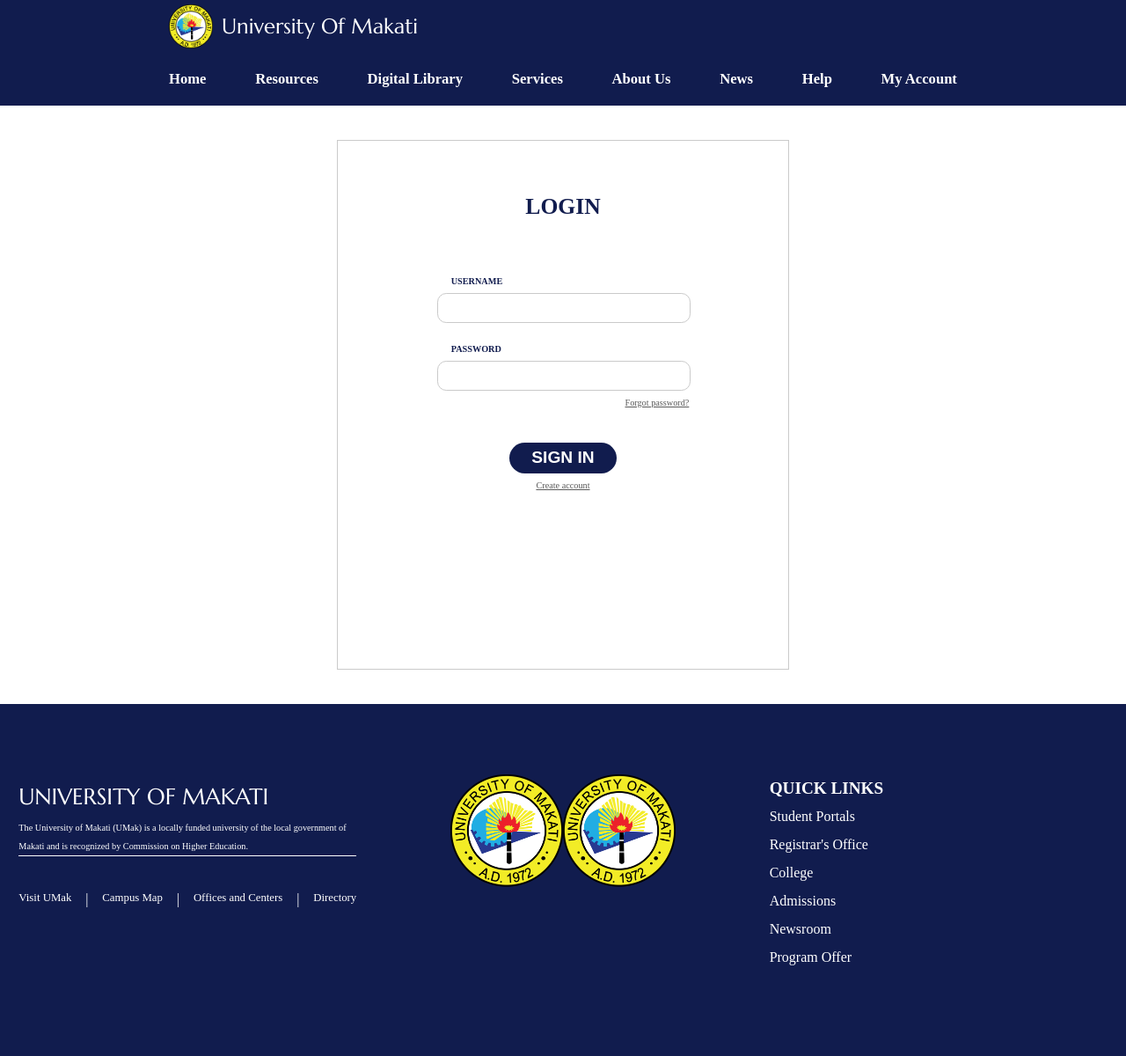
After one commit to deadloxsummoner/UMakLib, a PHP site: page /login.php in a window 1280 px wide. The commit adds this page. Shown: the whole page at 88% size. Run offline with PHP 8.4, Linux system fonts and the light colour scheme; some web fonts are replaced.

Commit message:
Add login page and enhance UI with add-to-cart feature

```diff
--- a/bookinfo.php
+++ b/bookinfo.php
@@ -22,6 +22,7 @@
     <meta name="viewport" content="width=device-width, initial-scale=1.0">
     <title>UMAKLib</title>
     <link rel="stylesheet" href="style.css">
+    <script src="https://unpkg.com/boxicons@2.1.4/dist/boxicons.js"></script>
 </head>
 
 <body>
@@ -55,7 +56,12 @@
                     CALL NO:
                     <p> <?= $book['book_callno'] ?></p>
                 </div>
+
+                <a href="<?= $book['id'] ?>" class="add-to-cart">
+                    <box-icon name='cart' color='#ffffff' id="addToCart"></box-icon> Add to Cart
+                </a>
             </div>
+
         </div>
 
         <div class="summary-wrapper">
--- a/index.php
+++ b/index.php
@@ -6,6 +6,8 @@
     <meta name="viewport" content="width=device-width, initial-scale=1.0">
     <title>UMAKLib</title>
     <link rel="stylesheet" href="style.css">
+    <script src="https://unpkg.com/boxicons@2.1.4/dist/boxicons.js"></script>
+
 </head>
 
 <body>
--- /dev/null
+++ b/login.php
@@ -0,0 +1,48 @@
+<?php
+include 'database.php';
+
+
+
+?>
+
+<!DOCTYPE html>
+<html lang="en">
+
+<head>
+    <meta charset="UTF-8">
+    <meta name="viewport" content="width=device-width, initial-scale=1.0">
+    <title>UMAKLib</title>
+    <link rel="stylesheet" href="style.css">
+    <script src="https://unpkg.com/boxicons@2.1.4/dist/boxicons.js"></script>
+</head>
+
+<body>
+    <?php
+    include 'navbar.php';
+    ?>
+    <div class="container" style="padding-top:120px;height:calc(100vh - 120px);">
+        <form action="login.php" method="POST" class="login-form">
+            <div class="login-container">
+                <div class="login-head">LOGIN</div>
+                <div class="login-inputs">
+                    <div class="input-wrap">
+                        <p>USERNAME</p>
+                        <input>
+                    </div>
+                    <div class="input-wrap">
+                        <p>PASSWORD</p>
+                        <input type="password">
+                    </div>
+                    <a href="#" class="forgot-pass">Forgot password?</a>
+                    <input type="submit" id="login-butt" value="SIGN IN">
+                    <a href="#" class="forgot-pass" style="text-align:center;">Create account</a>
+                </div>
+            </div>
+        </form>
+    </div>
+    <?php
+    include 'footer.php'
+    ?>
+</body>
+
+</html>
--- a/navbar.php
+++ b/navbar.php
@@ -12,7 +12,7 @@
             <a href="#">About Us</a>
             <a href="#">News</a>
             <a href="#">Help</a>
-            <a href="#">My Account</a>
+            <a href="login.php">My Account</a>
         </div>
     </div>
 </nav>
--- a/style.css
+++ b/style.css
@@ -636,3 +636,95 @@
 .book-details-wrap {
     margin-top: 2vh;
 }
+
+.add-to-cart {
+    background-color: var(--umakBlue);
+    color: white;
+    display: flex;
+    width: 30%;
+    align-items: center;
+    justify-content: space-around;
+    margin-top: 3vh;
+    padding: 1vw 1.5vw;
+    font-size: 1vw;
+}
+
+#addToCart {
+    scale: 1;
+}
+
+.login-form {
+    border: 1px solid #cacaca;
+    width: 40%;
+    text-align: center;
+    height: 75vh;
+    display: flex;
+    align-items: center;
+    justify-content: center;
+    font-family: 'Metropolis';
+}
+
+.login-container {
+    height: 80%;
+    width: 70%;
+    display: flex;
+    flex-direction: column;
+    align-items: center;
+}
+
+.login-head {
+    font-size: 2vw;
+    color: var(--umakBlue);
+    font-weight: bolder;
+}
+
+.input-wrap {
+    text-align: left;
+    width: 100%;
+    margin-top: 2vh;
+}
+
+.input-wrap p {
+    font-size: 0.8vw;
+    color: var(--umakBlue);
+    font-weight: bolder;
+    padding: 1vh 2vh;
+}
+
+.input-wrap input {
+    width: 100%;
+    border: 1px solid #cacaca;
+    border-radius: 0.8vw;
+    height: 4vh;
+
+}
+
+.login-inputs {
+    width: 80%;
+    display: flex;
+    align-items: center;
+    flex-direction: column;
+    height: 10vh;
+    justify-content: space-between;
+    margin-top: 5vh;
+}
+
+.forgot-pass {
+    color: #5a5a5a;
+    font-size: 0.8vw;
+    text-align: right;
+    width: 100%;
+    margin-top: 1vh;
+    text-decoration: underline;
+}
+
+#login-butt {
+    background-color: var(--umakBlue);
+    color: white;
+    border: none;
+    font-size: 1.5vw;
+    font-weight: bolder;
+    padding: .5vw 2vw;
+    border-radius:1.5vw;
+    margin-top: 5vh;
+}
```
